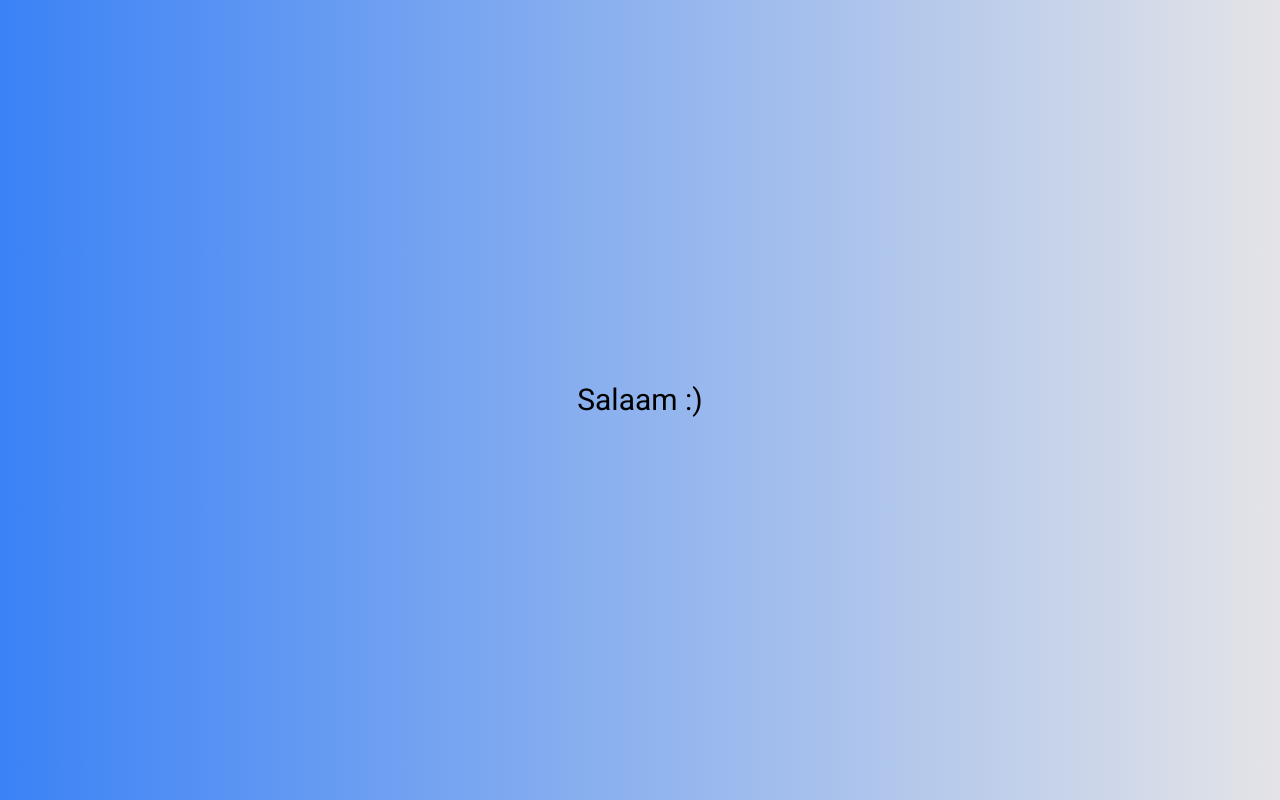
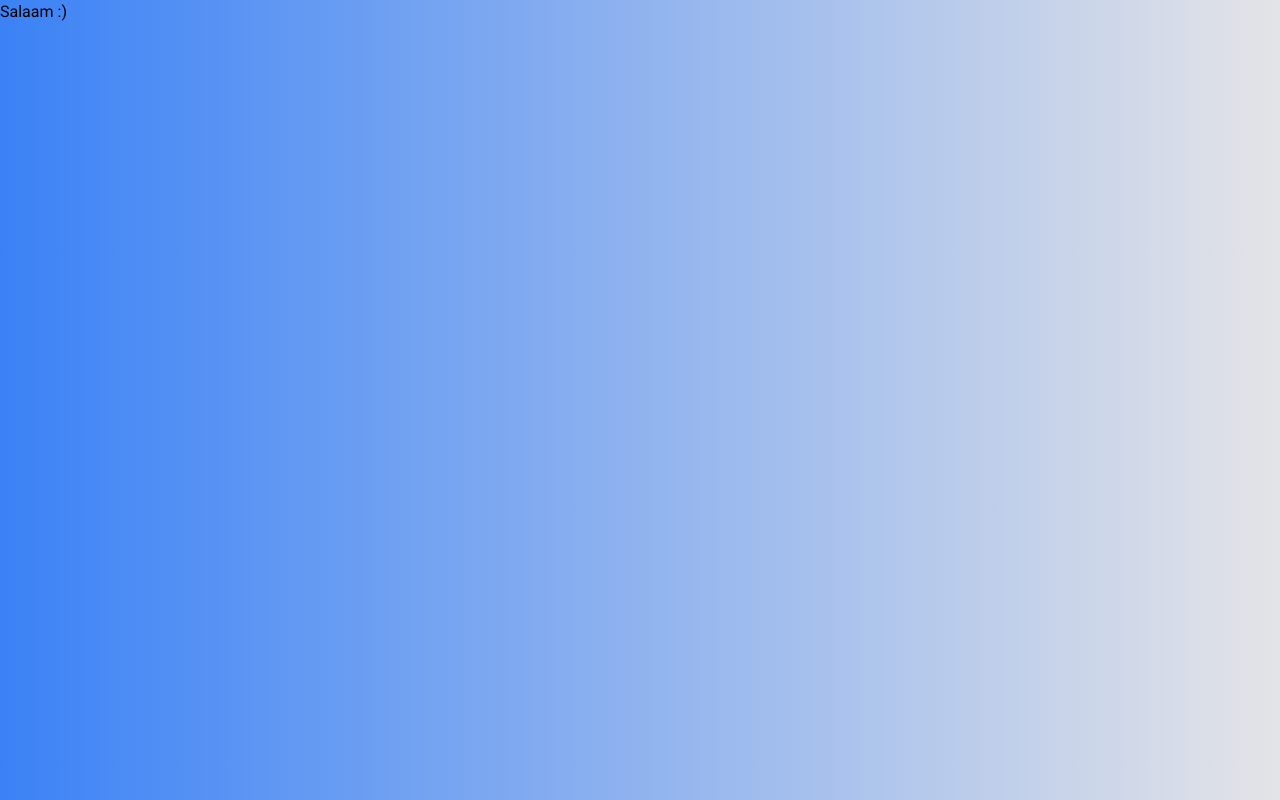
Before and after one commit to shah-a/few2.5-07-final-project, a React (Vite) app: page / in a window 1280 px wide. Built offline with nearby package versions, Linux system fonts and the light colour scheme.

Commit message:
[Update] imported csv data

```diff
--- a/src/components/App.jsx
+++ b/src/components/App.jsx
@@ -1,7 +1,17 @@
+import { useState, useEffect } from 'react';
+import { csv } from 'd3';
+import Comp from './Comp';
+
 function App() {
+  const [data, setData] = useState([]);
+
+  useEffect(() => {
+    csv('/PokeTypeMatchupData.csv').then((csvContent) => setData(csvContent));
+  }, []);
+
   return (
     <div className="App min-h-screen flex flex-col bg-gradient-to-r from-blue-500 to-zinc-200">
-      <h1 className="m-auto text-3xl">Salaam :)</h1>
+      <Comp data={data} />
     </div>
   );
 }
--- /dev/null
+++ b/src/components/Comp/index.jsx
@@ -0,0 +1,13 @@
+// import useD3 from '../../hooks/useD3';
+
+const index = ({ data }) => {
+  console.log(data);
+
+  return (
+    <div className="index">
+      <h1>Salaam :)</h1>
+    </div>
+  );
+};
+
+export default index;
```
